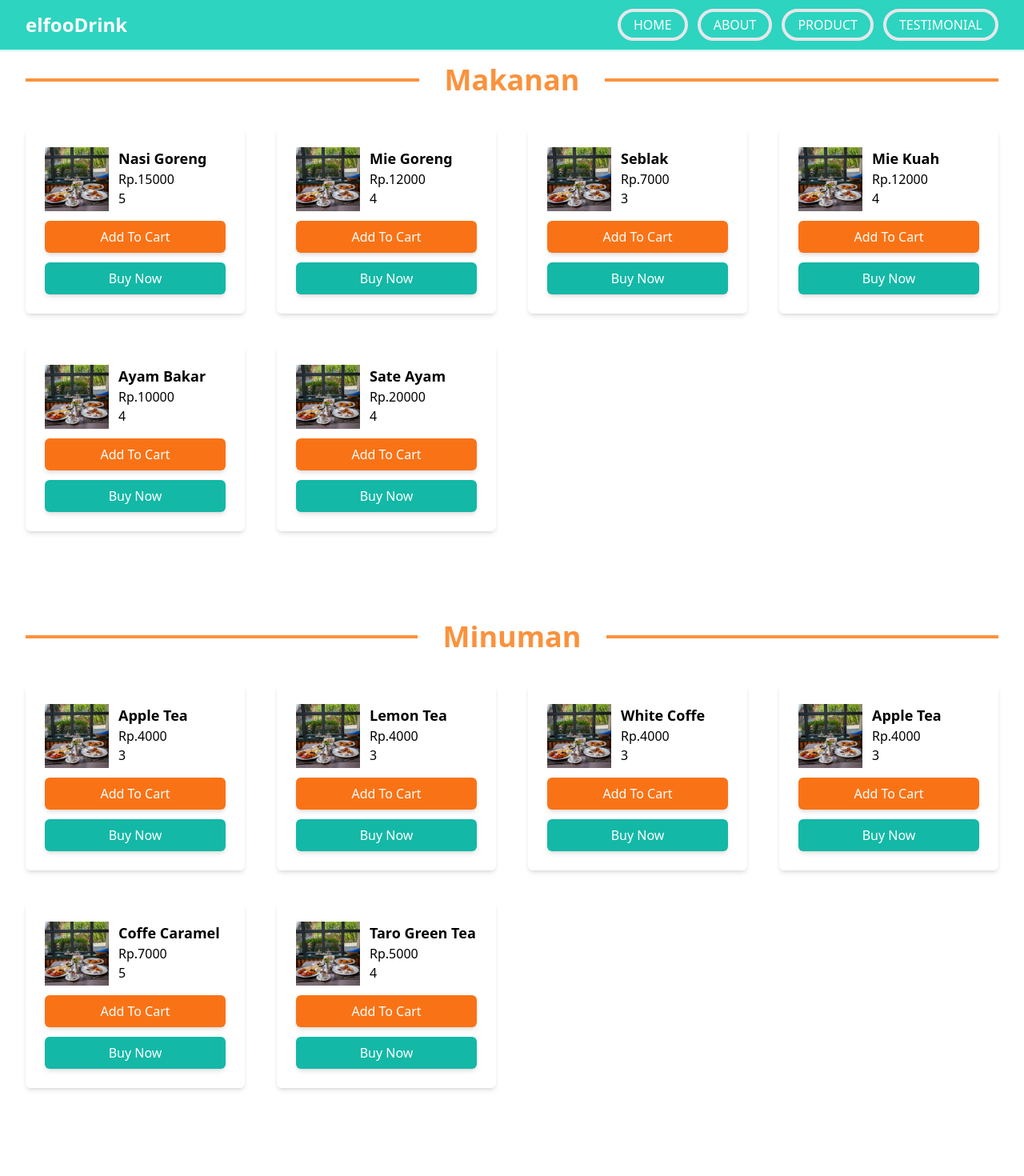
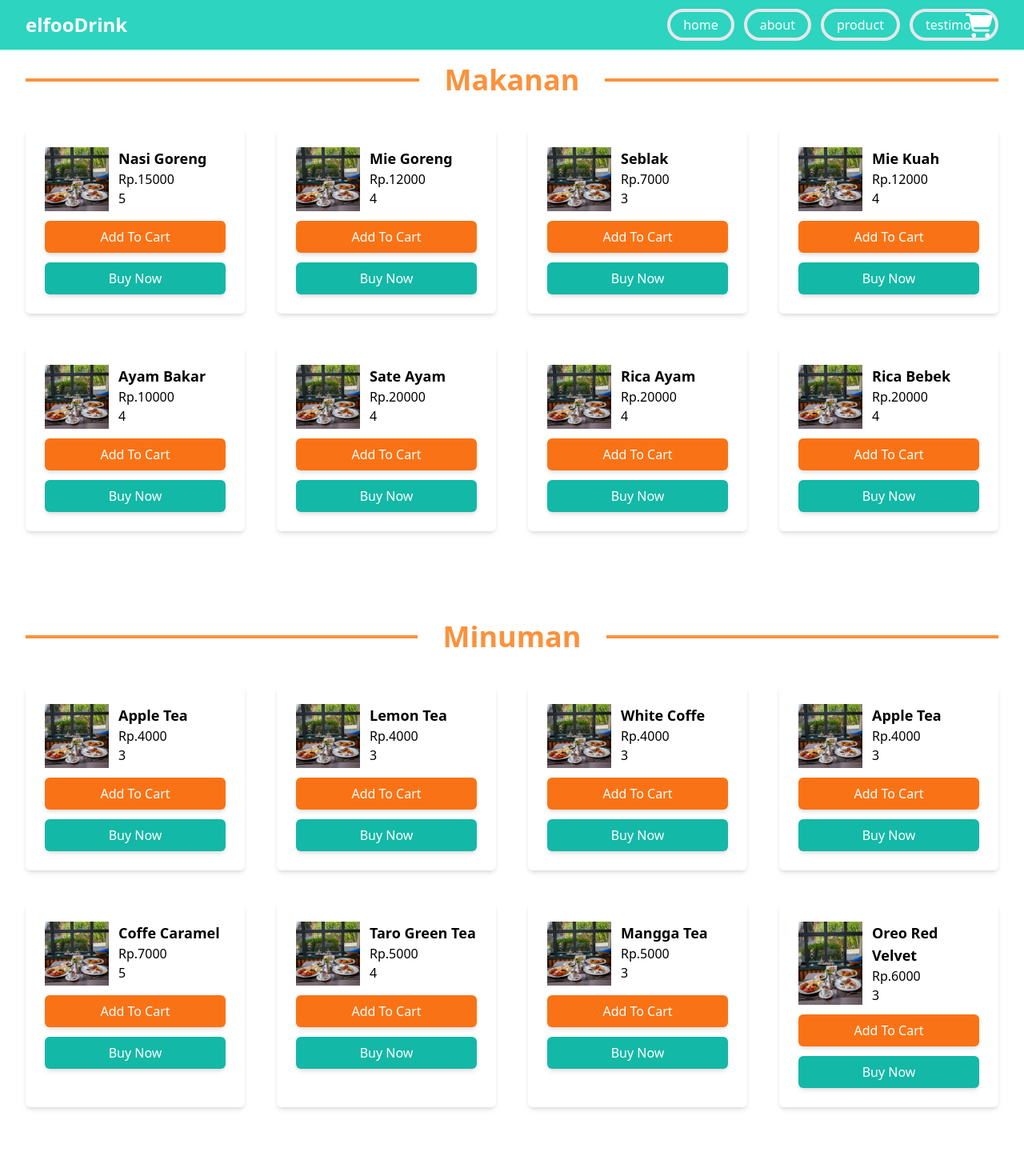
Before and after one commit to hlkgt/elfood-drink, a React (Vite) app: page /product in a window 1280 px wide. Shown: the top 1470 px of the page at 80% size. Built offline with nearby package versions, Linux system fonts and the light colour scheme.

Commit message:
create view cart

```diff
--- a/src/components/HeroComponent.jsx
+++ b/src/components/HeroComponent.jsx
@@ -1,4 +1,4 @@
-import imageHero from "../../public/hero-image.jpg";
+import imageHero from "../assets/hero-image.jpg";
 import { FontAwesomeIcon } from "@fortawesome/react-fontawesome";
 import { faArrowRight } from "@fortawesome/free-solid-svg-icons";
 
--- a/src/components/MenuFavoritComponent.jsx
+++ b/src/components/MenuFavoritComponent.jsx
@@ -1,4 +1,4 @@
-import imageUser from "../../public/hero-image.jpg";
+import imageUser from "../assets/hero-image.jpg";
 
 const CardMenuFavorit = () => {
   return (
--- a/src/components/Navbar.jsx
+++ b/src/components/Navbar.jsx
@@ -21,7 +21,7 @@ const Navlink = (props) => {
       {...props}
       className={
         (mode === "desktop"
-          ? "py-1 px-4 rounded-full border-4 text-white bg-teal-400 font-medium hover:bg-white hover:text-teal-400 hover:border-teal-400"
+          ? "py-1 px-4 rounded-full border-4 text-white bg-teal-400 font-medium hover:bg-white hover:text-teal-400 hover:border-teal-400 capitalize"
           : "absolute w-16 h-16 rounded-full bg-teal-400 flex justify-center items-center pointer transition-transform ease-in-out duration-500 text-3xl text-white ") +
         translate +
         (active ? " rotate-360" : " rotate-0")
@@ -74,10 +74,27 @@ const Navbar = ({ isShopping = false, isCartNull = false, showCart }) => {
               elfooDrink
             </a>
             <div className={"hidden lg:flex gap-3"}>
-              <Navlink to={"/"} text={"HOME"} mode={"desktop"} />
-              <Navlink to={"/about"} text={"ABOUT"} mode={"desktop"} />
-              <Navlink to={"/product"} text={"PRODUCT"} mode={"desktop"} />
-              <Navlink text={"TESTIMONIAL"} mode={"desktop"} />
+              <Navlink to={"/"} text={"home"} mode={"desktop"} />
+              <Navlink to={"/about"} text={"about"} mode={"desktop"} />
+              <Navlink to={"/product"} text={"product"} mode={"desktop"} />
+              <Navlink text={"testimoni"} mode={"desktop"} />
+              {isShopping && (
+                <Navlink
+                  text={
+                    <FontAwesomeIcon icon={faShoppingCart}></FontAwesomeIcon>
+                  }
+                  translate={"right-12 top-6 text-md w-4 h-4"}
+                  active={isActive}
+                  onClick={showCart}
+                >
+                  <span
+                    className={
+                      (isCartNull ? "block" : "hidden") +
+                      " w-2 h-2 bg-red-500 absolute -top-2 -right-3 rounded-full animate-pulse"
+                    }
+                  ></span>
+                </Navlink>
+              )}
             </div>
           </div>
         </div>
@@ -90,24 +107,24 @@ const Navbar = ({ isShopping = false, isCartNull = false, showCart }) => {
         <Navlink
           to={"/"}
           text={<FontAwesomeIcon icon={faHome}></FontAwesomeIcon>}
-          translate={isActive ? "-translate-y-20" : ""}
+          translate={isActive && "-translate-y-20"}
           active={isActive}
         />
         <Navlink
           to={"/about"}
           text={<FontAwesomeIcon icon={faLink}></FontAwesomeIcon>}
-          translate={isActive ? "-translate-y-40" : ""}
+          translate={isActive && "-translate-y-40"}
           active={isActive}
         />
         <Navlink
           to={"/product"}
           text={<FontAwesomeIcon icon={faBurger}></FontAwesomeIcon>}
-          translate={isActive ? "-translate-y-60" : ""}
+          translate={isActive && "-translate-y-60"}
           active={isActive}
         />
         <Navlink
           text={<FontAwesomeIcon icon={faList}></FontAwesomeIcon>}
-          translate={isActive ? "-translate-y-80" : ""}
+          translate={isActive && "-translate-y-80"}
           active={isActive}
         />
         {isShopping && (
--- a/src/components/TestimoniKonsumen.jsx
+++ b/src/components/TestimoniKonsumen.jsx
@@ -1,4 +1,4 @@
-import imageUser from "../../public/hero-image.jpg";
+import imageUser from "../assets/hero-image.jpg";
 
 const CardTestimoni = () => {
   return (
--- a/src/pages/About.jsx
+++ b/src/pages/About.jsx
@@ -1,6 +1,6 @@
 import { Fragment } from "react";
 import { PropTypes } from "prop-types";
-import imageAbout from "../../public/hero-image.jpg";
+import imageAbout from "../assets/hero-image.jpg";
 import Navbar from "../components/Navbar";
 import Footer from "../components/Footer";
 
@@ -61,8 +61,8 @@ const About = () => {
         }
       />
       <AboutContent
-        colFirstStart={"col-start-2"}
-        colLastStart={"col-start-1 row-start-1"}
+        colFirstStart={"lg:col-start-2"}
+        colLastStart={"lg:col-start-1 lg:row-start-1"}
         cardId={"null"}
         photo={imageAbout}
         slogan={"-- Mau Tau Kami --"}
--- a/src/pages/Product.jsx
+++ b/src/pages/Product.jsx
@@ -1,7 +1,10 @@
 import { Fragment, useState } from "react";
 import { PropTypes } from "prop-types";
+import { FontAwesomeIcon } from "@fortawesome/react-fontawesome";
+import { faTrash, faXmark } from "@fortawesome/free-solid-svg-icons";
 import Navbar from "../components/Navbar";
 import Footer from "../components/Footer";
+import imageProduct from "../assets/hero-image.jpg";
 
 const CardProduct = ({ title, children }) => {
   return (
@@ -32,7 +35,7 @@ const ProductList = ({ name, price, rate, children }) => {
   return (
     <div className={"col-span-1 rounded-md shadow-md p-6 flex flex-col gap-3"}>
       <div className={"flex gap-3"}>
-        <img src="../../public/hero-image.jpg" className={"w-20"} />
+        <img src={imageProduct} className={"w-20"} alt={"image-product"} />
         <div>
           <h1 className={"text-lg font-semibold"}>{name}</h1>
           <p className={"text-md font-medium"}>Rp.{price}</p>
@@ -59,7 +62,6 @@ const Product = () => {
   };
 
   const showCart = () => {
-    console.log(isShowCart);
     return setIsShowCart(!isShowCart);
   };
 
@@ -95,6 +97,16 @@ const Product = () => {
         price: 20000,
         rate: 4,
       },
+      {
+        nama: "Rica Ayam",
+        price: 20000,
+        rate: 4,
+      },
+      {
+        nama: "Rica Bebek",
+        price: 20000,
+        rate: 4,
+      },
     ],
     minuman: [
       {
@@ -127,6 +139,16 @@ const Product = () => {
         price: 5000,
         rate: 4,
       },
+      {
+        nama: "Mangga Tea",
+        price: 5000,
+        rate: 3,
+      },
+      {
+        nama: "Oreo Red Velvet",
+        price: 6000,
+        rate: 3,
+      },
     ],
     snack: [
       {
@@ -156,6 +178,16 @@ const Product = () => {
       },
       {
         nama: "Siomay Bakar",
+        price: "8000",
+        rate: 3,
+      },
+      {
+        nama: "Sate Usus",
+        price: "8000",
+        rate: 3,
+      },
+      {
+        nama: "Bakpao",
         price: "8000",
         rate: 3,
       },
@@ -263,6 +295,57 @@ const Product = () => {
         </div>
       </div>
       <Footer />
+      <div
+        className={
+          (isShowCart ? "scale-1" : "scale-0") +
+          " fixed bg-white inset-x-0 inset-y-0 z-50 border-2 border-slate-300 transition-all duration-500 ease-in-out "
+        }
+      >
+        <div
+          className={
+            (cartProducts.length > 6 ? "grid-rows-none " : "grid-rows-6") +
+            "h-[43rem] md:h-[60rem] lg:h-[35rem] my-20 px-12 gap-8 overflow-y-scroll grid grid-cols-1"
+          }
+        >
+          {cartProducts.map((product, index) => {
+            return (
+              <div
+                key={index}
+                className={
+                  "col-span-1 row-span-1 lg:row-span-2 w-full py-2 flex justify-between items-center px-4 lg:border-4 lg:rounded-xl"
+                }
+              >
+                <div className={"flex gap-2"}>
+                  <img
+                    src={imageProduct}
+                    alt={"image-product"}
+                    className={"w-20 h-20 p-2 rounded-md"}
+                  />
+                  <div className={"flex flex-col"}>
+                    <h1>{product.nama}</h1>
+                    <p>Rp.{product.price}</p>
+                    <span>{product.rate}</span>
+                  </div>
+                </div>
+                <button
+                  className={" bg-red-500 text-white text-2xl p-4 rounded-xl"}
+                >
+                  <FontAwesomeIcon icon={faTrash}></FontAwesomeIcon>
+                </button>
+              </div>
+            );
+          })}
+          <span
+            className={
+              "fixed top-4 right-4 w-8 h-8 bg-white rounded-full border-slate-300 border-2 flex justify-center items-center text-lg"
+            }
+            onClick={showCart}
+          >
+            <FontAwesomeIcon icon={faXmark}></FontAwesomeIcon>
+          </span>
+          <button className={"fixed bottom-10 inset-x-12 py-4 rounded-xl bg-teal-400 text-2xl text-white font-medium"}>Buy Now</button>
+        </div>
+      </div>
     </Fragment>
   );
 };
```
Also changed, not shown: src/assets/hero-image.jpg (renamed from public/hero-image.jpg).
